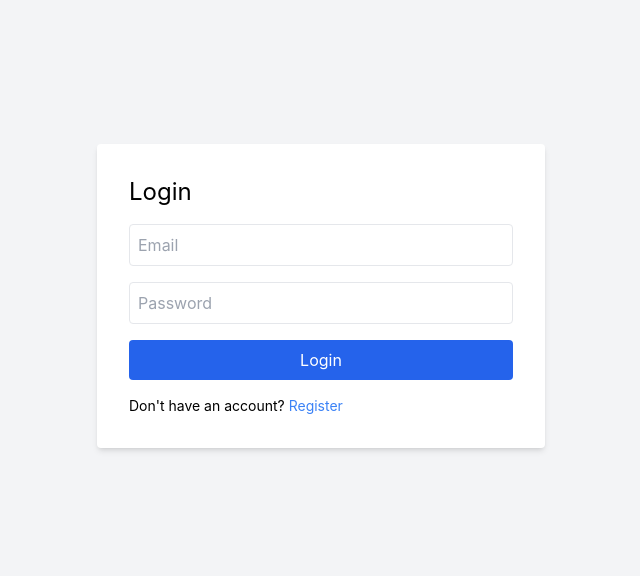
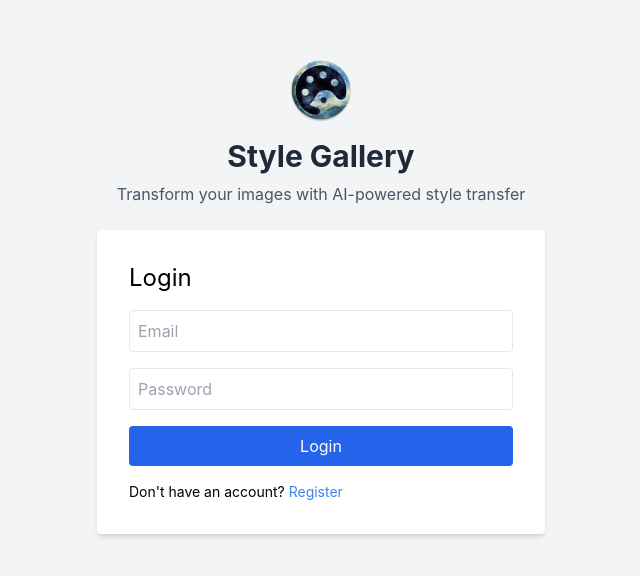
Before and after one commit to FokaKefir/style-web, a React (Create React App) app: page /login in a window 1280 px wide. Shown: the part 104-680 px from the top of the page, without its empty margins (319-959 px from the left). Built offline with nearby package versions, Linux system fonts and the light colour scheme; no server answers.

Commit message:
add logo

```diff
--- a/public/index.html
+++ b/public/index.html
@@ -2,7 +2,7 @@
 <html lang="en">
   <head>
     <meta charset="utf-8" />
-    <link rel="icon" href="%PUBLIC_URL%/favicon.ico" />
+    <link rel="icon" href="%PUBLIC_URL%/logo.png" />
     <meta name="viewport" content="width=device-width, initial-scale=1" />
     <meta name="theme-color" content="#000000" />
     <meta
--- a/src/components/Navbar.jsx
+++ b/src/components/Navbar.jsx
@@ -20,7 +20,14 @@ export default function Navbar({ onProfileClick }) {
   return (
     <nav className="bg-slate-800 p-4 fixed top-0 left-0 right-0 z-50">
       <div className="container mx-auto flex justify-between items-center">
-        <div className="text-white text-xl font-bold">Style Gallery</div>
+        <div className="flex items-center gap-3">
+          <img
+            src="/logo.png"
+            alt="Style Gallery Logo"
+            className="h-8 w-8"
+          />
+          <span className="text-white text-xl font-bold">Style Gallery</span>
+        </div>
         <div className="flex items-center gap-4">
           <UserProfile
             userData={user}
--- a/src/pages/Login.jsx
+++ b/src/pages/Login.jsx
@@ -101,6 +101,17 @@ export default function Login() {
 
   return (
     <div className="w-full max-w-md space-y-4">
+      {/* App Logo and Name Header */}
+      <div className="flex flex-col items-center mb-6">
+        <img
+          src="/logo.png"
+          alt="Style Gallery Logo"
+          className="h-16 w-16 mb-4"
+        />
+        <h1 className="text-3xl font-bold text-gray-800">Style Gallery</h1>
+        <p className="text-gray-600 text-center mt-2">Transform your images with AI-powered style transfer</p>
+      </div>
+
       {alert && (
         <Alert variant={alert.type === "error" ? "destructive" : "default"} className="mb-4">
           {alert.type === "error" ?
--- a/src/pages/Register.jsx
+++ b/src/pages/Register.jsx
@@ -144,6 +144,17 @@ export default function Register() {
 
   return (
     <div className="w-full max-w-md space-y-4">
+      {/* App Logo and Name Header */}
+      <div className="flex flex-col items-center mb-6">
+        <img
+          src="/logo.png"
+          alt="Style Gallery Logo"
+          className="h-16 w-16 mb-4"
+        />
+        <h1 className="text-3xl font-bold text-gray-800">Style Gallery</h1>
+        <p className="text-gray-600 text-center mt-2">Transform your images with AI-powered style transfer</p>
+      </div>
+
       {alert && (
         <Alert variant={alert.type === "error" ? "destructive" : "default"} className="mb-4">
           {alert.type === "error" ?
```
Also changed, not shown: public/logo.png (added), public/manifest.json.
